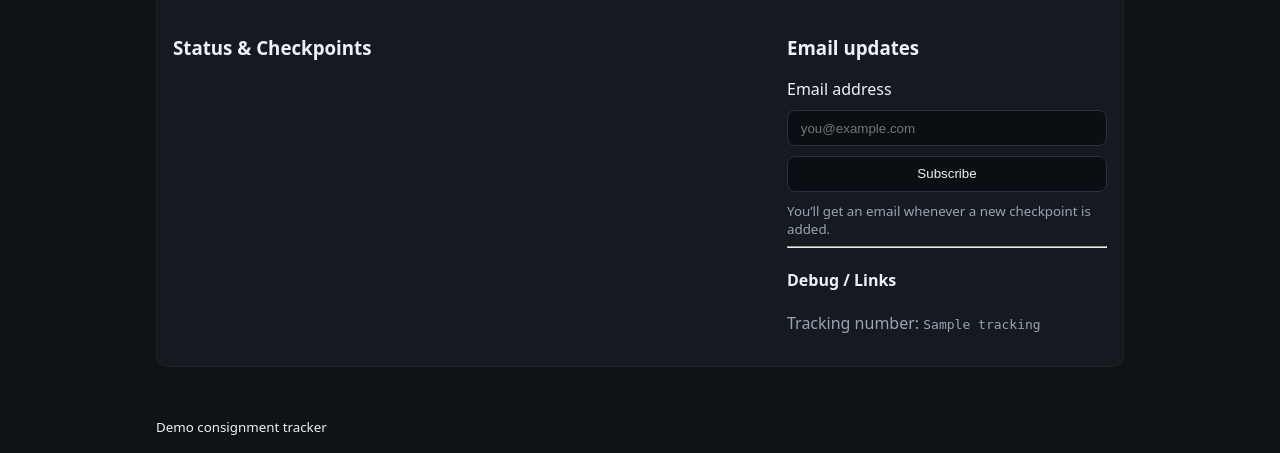
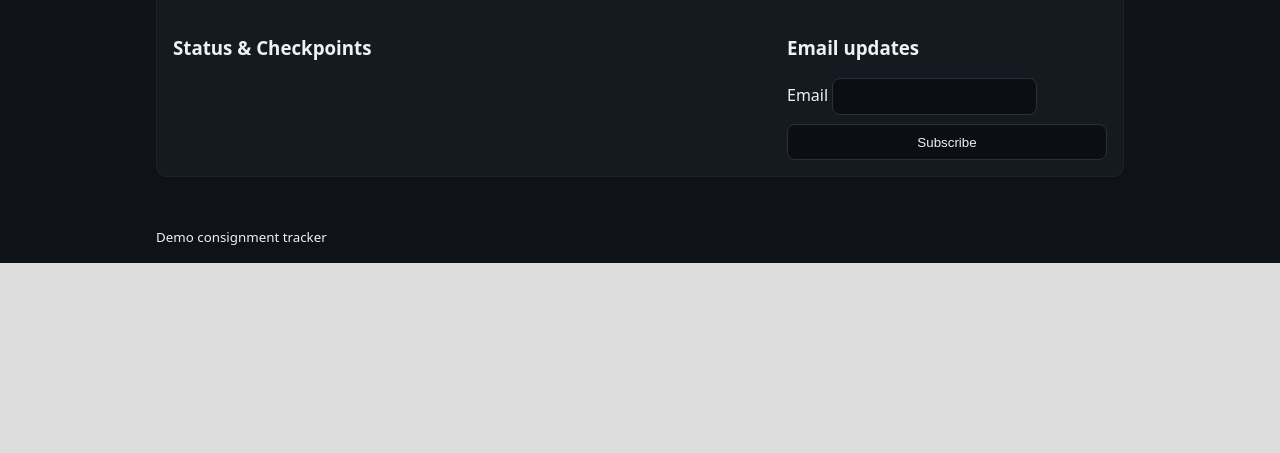
Before and after one commit to steadybomba/Consignment-baby, a Flask app: template templates/track.html in a window 1280 px wide. Shown: the part 639-1092 px from the top of the page. After the commit the page ends 902 px from the top, so only its background shows below. Run offline with Flask 3, Linux system fonts and the light colour scheme; the template is opened without the code that fills it: most values are stand-ins (such as "Sample title", 1, 10 or a date in 2020).

Commit message:
Update track.html

```diff
--- a/templates/track.html
+++ b/templates/track.html
@@ -2,81 +2,53 @@
 {% block content %}
 <section class="card">
   <h1>{{ shipment['title'] }} — <small class="muted">Tracking: {{ shipment['tracking'] }}</small></h1>
-
   <div id="map" style="height:420px; margin-bottom:1rem;"></div>
-
   <div class="grid-2">
     <div>
       <h3>Status & Checkpoints</h3>
       <ol id="timeline" class="timeline"></ol>
     </div>
-
     <div>
       <h3>Email updates</h3>
       <form id="sub-form" class="stack">
-        <label for="email">Email address</label>
-        <input id="email" type="email" placeholder="you@example.com" required>
-        <button type="submit">Subscribe</button>
-        <small class="muted">You’ll get an email whenever a new checkpoint is added.</small>
+        <label>Email <input id="email" type="email" required></label>
+        <button>Subscribe</button>
       </form>
-
-      <hr>
-      <h4>Debug / Links</h4>
-      <p class="muted">Tracking number: <code>{{ shipment['tracking'] }}</code></p>
     </div>
   </div>
 </section>
 
-<link rel="stylesheet" href="https://unpkg.com/leaflet@1.9.4/dist/leaflet.css" />
+<link rel="stylesheet" href="https://unpkg.com/leaflet@1.9.4/dist/leaflet.css"/>
 <script src="https://unpkg.com/leaflet@1.9.4/dist/leaflet.js"></script>
 <script>
-  // pass server data into JS
-  const SHIPMENT = {{ shipment | tojson }};
-  const CHECKPOINTS = {{ checkpoints | tojson }};
+const SHIP = {{ shipment | tojson }};
+const CPS = {{ checkpoints | tojson }};
+function init(){
+  const map = L.map('map');
+  L.tileLayer('https://{s}.tile.openstreetmap.org/{z}/{x}/{y}.png', { maxZoom: 19 }).addTo(map);
+  const points = [[SHIP.origin_lat, SHIP.origin_lng], ...CPS.map(c=>[c.lat,c.lng]), [SHIP.dest_lat, SHIP.dest_lng]];
+  L.polyline(points).addTo(map);
+  map.fitBounds(points, {padding:[30,30]});
+  L.marker([SHIP.origin_lat, SHIP.origin_lng]).addTo(map).bindPopup('Origin');
+  CPS.forEach(c=>L.marker([c.lat,c.lng]).addTo(map).bindPopup(c.label));
+  L.marker([SHIP.dest_lat, SHIP.dest_lng]).addTo(map).bindPopup('Destination');
 
-  let map, markers = [], path;
-  function initMap(){
-    map = L.map('map', { scrollWheelZoom: true });
-    L.tileLayer('https://{s}.tile.openstreetmap.org/{z}/{x}/{y}.png', { maxZoom: 19, attribution: '&copy; OpenStreetMap' }).addTo(map);
-
-    const points = [
-      [SHIPMENT.origin_lat, SHIPMENT.origin_lng],
-      ...CHECKPOINTS.map(c => [c.lat, c.lng]),
-      [SHIPMENT.dest_lat, SHIPMENT.dest_lng]
-    ];
-    path = L.polyline(points).addTo(map);
-    const bounds = L.latLngBounds(points).pad(0.2);
-    map.fitBounds(bounds);
-
-    L.marker(points[0]).addTo(map).bindPopup('Origin');
-    CHECKPOINTS.forEach(c => L.marker([c.lat, c.lng]).addTo(map).bindPopup(c.label));
-    L.marker(points[points.length-1]).addTo(map).bindPopup('Destination');
-  }
-
-  function renderTimeline(){
   const list = document.getElementById('timeline');
-    list.innerHTML = '';
-    CHECKPOINTS.forEach(c => {
+  CPS.forEach(c=>{
     const li = document.createElement('li');
-      const t = new Date(c.timestamp);
-      li.innerHTML = `<strong>${c.label}</strong> — ${t.toLocaleString()}<br><span class="muted">${c.note || ''} (${c.lat.toFixed(3)}, ${c.lng.toFixed(3)})</span>`;
+    li.innerHTML = `<strong>${c.label}</strong> — ${new Date(c.timestamp).toLocaleString()}<br><span class="muted">${c.note||''}</span>`;
     list.appendChild(li);
   });
-  }
-
-  document.addEventListener('DOMContentLoaded', ()=>{
-    initMap();
-    renderTimeline();
 
   document.getElementById('sub-form').addEventListener('submit', async (e)=>{
     e.preventDefault();
-      const email = document.getElementById('email').value.trim();
-      const res = await fetch(`/api/shipments/${encodeURIComponent(SHIPMENT.tracking)}/subscribe`, {
-        method: 'POST', headers: {'Content-Type':'application/json'}, body: JSON.stringify({ email })
+    const email = document.getElementById('email').value;
+    const res = await fetch(`/api/shipments/${encodeURIComponent(SHIP.tracking)}/subscribe`, {
+      method:'POST', headers:{'Content-Type':'application/json'}, body: JSON.stringify({email})
     });
-      if (res.ok) { alert('Subscribed!'); document.getElementById('email').value=''; }
-      else { const t = await res.text(); alert('Error: ' + t); }
+    if(res.ok){ alert('Subscribed!'); document.getElementById('email').value=''; } else { alert('Error'); }
   });
-  });
+}
+document.addEventListener('DOMContentLoaded', init);
 </script>
 {% endblock %}
```
Lines whose indentation alone changed are shown as unchanged.
